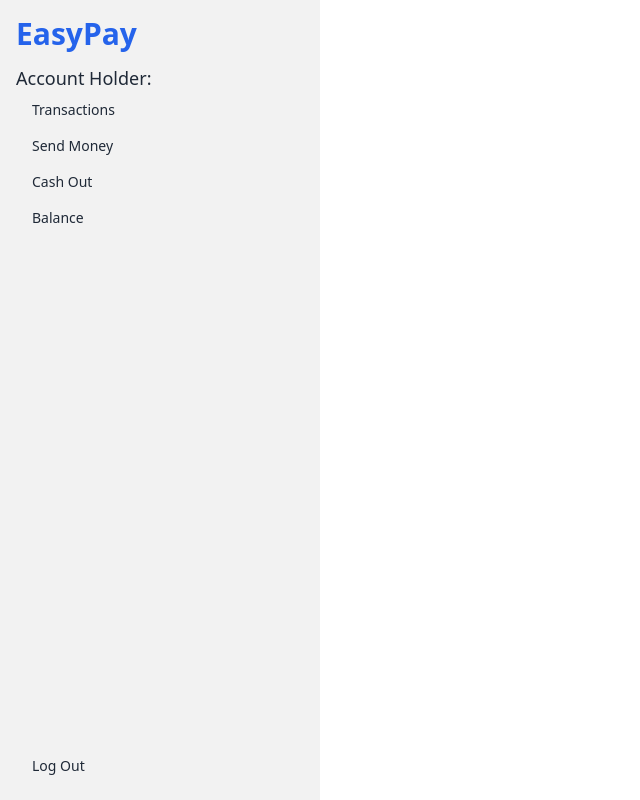
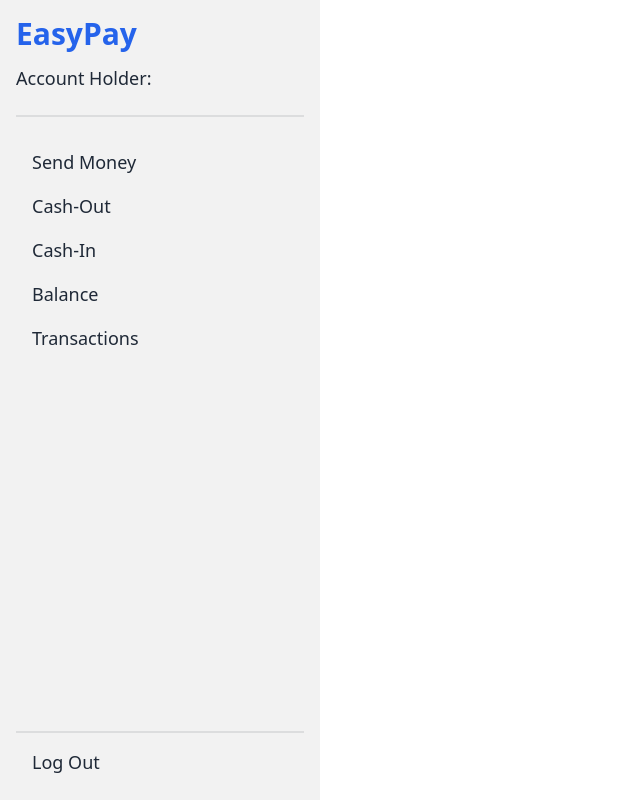
Before and after one commit to Rubaeid-Sanjid/EasyPay-MFS-client, a React (Vite) app: page /dashboard in a window 1280 px wide. Shown: the whole page, without its empty margins (0-640 px from the left). Built offline with nearby package versions, Linux system fonts and the light colour scheme; no server answers.

Commit message:
add: signIn, registration error handle and dashboard user layout

```diff
--- a/src/Page/Dashboard/Dashboard.jsx
+++ b/src/Page/Dashboard/Dashboard.jsx
@@ -45,25 +45,61 @@
           ></label>
           <ul className="menu bg-base-200 text-base-content min-h-full w-80 p-4 flex justify-between">
             {/* Sidebar content here */}
-            <div>
+            <div className="text-lg">
               <h2 className="text-3xl font-bold text-blue-600 mb-3">EasyPay</h2>
               <h3 className="text-lg font-medium">
                 Account Holder:{user?.displayName}
               </h3>
+              <div className="divider"></div>
+
+              <div>
+                {/* have to get user from database */}
+                {user?.user_status === "admin" ? (
+                  <>
+                    <li>
+                      <NavLink to={"transactions"}>User Management</NavLink>
+                    </li>
+                    <li>
+                      <NavLink to={"transactions"}>System Monitoring</NavLink>
+                    </li>
+                  </>
+                ) : user?.user_status === "agent" ? (
+                  <>
+                    <li>
+                      <NavLink to={"transactions"}>
+                        Transaction Management
+                      </NavLink>
+                    </li>
+                    <li>
+                      <NavLink to={"transactions"}>Balance</NavLink>
+                    </li>
                     <li>
                       <NavLink to={"transactions"}>Transactions</NavLink>
                     </li>
+                  </>
+                ) : (
+                  <>
                     <li>
                       <NavLink to={"transactions"}>Send Money</NavLink>
                     </li>
                     <li>
-                <NavLink to={"transactions"}>Cash Out</NavLink>
+                      <NavLink to={"transactions"}>Cash-Out</NavLink>
+                    </li>
+                    <li>
+                      <NavLink to={"transactions"}>Cash-In</NavLink>
                     </li>
                     <li>
                       <NavLink to={"transactions"}>Balance</NavLink>
                     </li>
+                    <li>
+                      <NavLink to={"transactions"}>Transactions</NavLink>
+                    </li>
+                  </>
+                )}
               </div>
-            <div>
+            </div>
+            <div className="text-lg">
+              <div className="divider mb-0"></div>
               <li>
                 <button onClick={handleLogout}>Log Out</button>
               </li>
--- a/src/Page/Registration.jsx
+++ b/src/Page/Registration.jsx
@@ -8,11 +8,13 @@
 const Registration = () => {
   const { createUser, updateUser } = useAuth();
   const [loading, setLoading] = useState(false);
+  const [error, setError] = useState(null);
   const navigate = useNavigate();
 
   const handleRegistration = (e) => {
     e.preventDefault();
     setLoading(true);
+    setError(null);
 
     const email = e.target.email.value;
     const pin = e.target.pin.value;
@@ -27,7 +29,7 @@
               user_phone: e.target.phone.value,
               user_email: email,
               user_pin: pin,
-              user_status: "Pending",
+              user_status: "admin",
               balance: 0,
             };
             console.log(userInfo);
@@ -43,13 +45,17 @@
                   showConfirmButton: false,
                   timer: 1500,
                 });
-                navigate('/');
+                navigate("/");
               }
             });
           });
         }
       })
-      .catch((err) => console.log(err));
+      .catch((err) => {
+        const errorMessage = err.message.split("/")[1].slice(0, -2);
+        setError(errorMessage);
+        setLoading(false);
+      });
   };
   return (
     <>
@@ -130,6 +136,7 @@
                   </a>
                 </label>
               </div>
+              {error && <h3 className="text-center text-red-600">{error}</h3>}
               <div className="form-control mt-3">
                 {loading ? (
                   <button className="btn bg-[#ADD8E6] text-lg">
--- a/src/Page/SignIn/SignIn.jsx
+++ b/src/Page/SignIn/SignIn.jsx
@@ -8,10 +8,12 @@
   const { loginUser } = useAuth();
   const navigate = useNavigate();
   const [loading, setLoading] = useState(false);
+  const [error, setError] = useState(null);
 
   const handleLogin = (e) => {
     e.preventDefault();
     setLoading(true);
+    setError(null);
     const email = e.target.email.value;
     const pin = e.target.pin.value;
     const password = pin + "MFS";
@@ -29,7 +31,11 @@
         // console.log(res.user):
         navigate("dashboard");
       }
-    });
+    }).catch((err) => {
+      const errorMessage = err.message.split("/")[1].slice(0, -2);
+      setError(errorMessage);
+      setLoading(false);
+    });;
   };
   return (
     <>
@@ -97,6 +103,7 @@
                   </a>
                 </label>
               </div>
+              {error && <h3 className="text-center text-red-600">{error}</h3>}
               <div className="form-control mt-6">
                 {loading ? (
                   <button className="btn bg-[#ADD8E6] text-lg">
```
Lines whose indentation alone changed are shown as unchanged.
